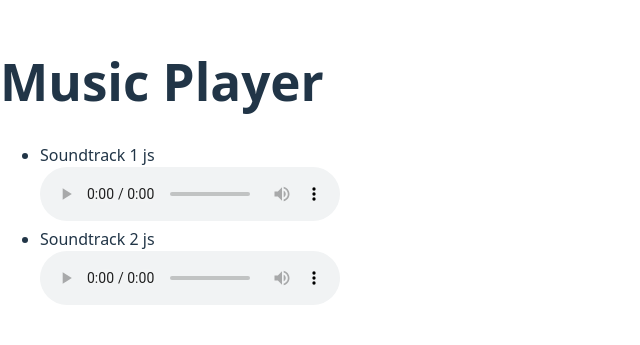
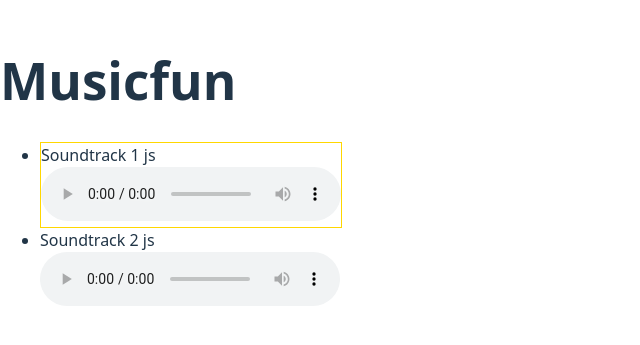
Before and after one commit to Oleg-ru/kamasutra, a React (Vite) app in the folder lesson-2/: page / in a window 1280 px wide. Shown: the part 227-572 px from the top of the page, without its empty margins (0-640 px from the left). Built offline with nearby package versions, Linux system fonts and the light colour scheme.

Commit message:
Пройдено видео #9

```diff
--- a/lesson-2/src/App.tsx
+++ b/lesson-2/src/App.tsx
@@ -1,20 +1,37 @@
+// const tracks = null;
+
+const tracks = [
+    {id: 1, title: 'Soundtrack 1 js', url: 'https://musicfun.it-incubator.app/api/samurai-way-soundtrack.mp3'},
+    {id: 2, isSelected: true, title: 'Soundtrack 2 js', url: 'https://musicfun.it-incubator.app/api/samurai-way-soundtrack-instrumental.mp3'},
+];
+
+const selectedTrackId = 1;
+
 function App() {
 
-    const tracks = [
-        {id: 1, title: 'Soundtrack 1 js', url: 'https://musicfun.it-incubator.app/api/samurai-way-soundtrack.mp3'},
-        {id: 2, title: 'Soundtrack 2 js', url: 'https://musicfun.it-incubator.app/api/samurai-way-soundtrack-instrumental.mp3'},
-    ];
+    if (tracks === null) {
+        return <div>
+            <h1>Musicfun</h1>
+            <span>Loading 🔃</span>
+        </div>
+    }
 
+    if (!tracks.length) {
+        return <div>
+            <h1>Musicfun</h1>
+            <span>No tracks :-(</span>
+        </div>
 
+    }
 
   return (
     <div>
-        <h1>Music Player</h1>
+        <h1>Musicfun</h1>
         <ul>
             {
                 tracks.map((track) => {
                     return (
-                        <li key={track.id}>
+                        <li key={track.id} style={ selectedTrackId == track.id ? {border: 'solid 1px gold'} : {}}>
                             <div>{track.title}</div>
                             <audio controls src={track.url}></audio>
                         </li>
```
Also changed, not shown: 2 other files (tests, documents, lock files or other folders).
